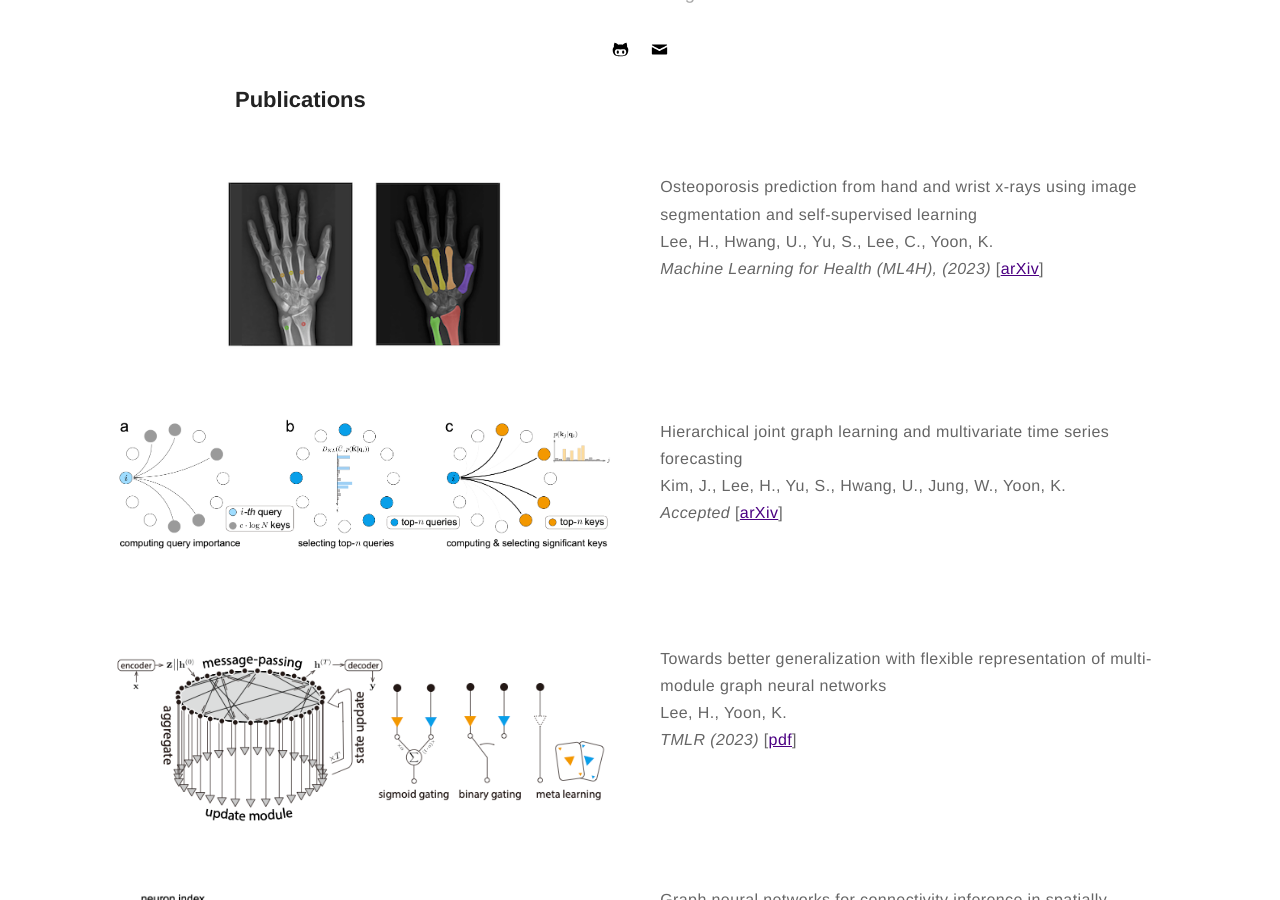
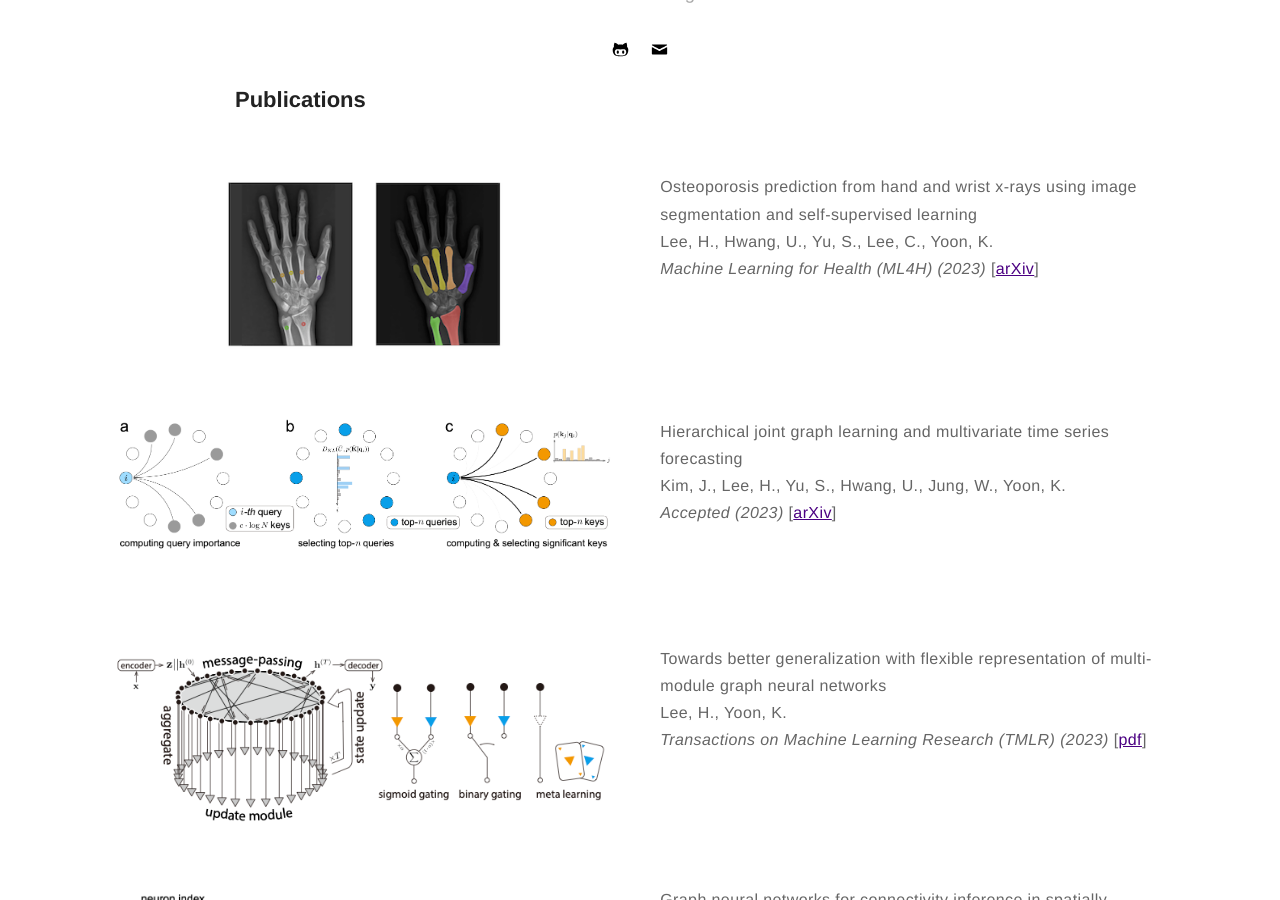
Before and after one commit to kijungyoon/kijungyoon.github.io, a Jekyll site: the page built from papers.md, in a window 1280 px wide and 900 px high, scrolled down 401 px. Built offline with Jekyll 4.4.1, drawn with Linux system fonts in a browser that asks for light colours.

Commit message:
Update papers.md

```diff
--- a/papers.md
+++ b/papers.md
@@ -16,7 +16,7 @@ layout: page
     <div class="toright">
     <p><b>Osteoporosis prediction from hand and wrist x-rays using image segmentation and self-supervised learning</b><br>
     Lee, H., Hwang, U., Yu, S., Lee, C., Yoon, K.<br>
-    <i>Machine Learning for Health (ML4H), (2023)</i>
+    <i>Machine Learning for Health (ML4H) (2023)</i>
     [<a href="https://">arXiv</a>]</p><br>
     </div>
 </div>
@@ -29,7 +29,7 @@ layout: page
     <div class="toright">
     <p><b>Hierarchical joint graph learning and multivariate time series forecasting</b><br>
     Kim, J., Lee, H., Yu, S., Hwang, U., Jung, W., Yoon, K.<br>
-    <i>Accepted</i>
+    <i>Accepted (2023)</i>
     [<a href="https://">arXiv</a>]</p><br>
     </div>
 </div>
@@ -42,7 +42,7 @@ layout: page
     <div class="toright">
     <p><b>Towards better generalization with flexible representation of multi-module graph neural networks</b><br>
     Lee, H., Yoon, K.<br>
-    <i>TMLR (2023)</i>
+    <i>Transactions on Machine Learning Research (TMLR) (2023)</i>
     [<a href="https://openreview.net/pdf?id=EYjfLeJL4l">pdf</a>]</p><br>
     </div>
 </div>
```
